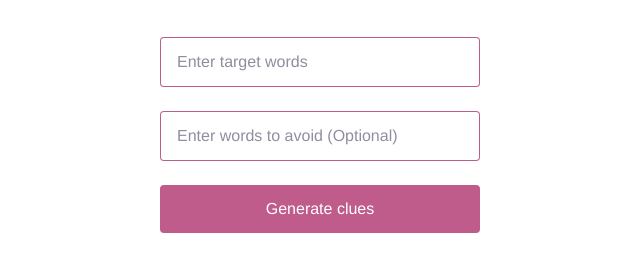
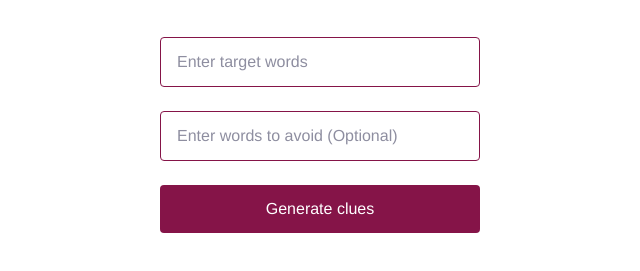
Before and after one commit to Shipened/codenames_assisstant_js, a website with bundled scripts: page docs/clueGiver.html in a window 1280 px wide. Shown: the part 227-498 px from the top of the page, without its empty margins (320-960 px from the left). Built offline with nearby package versions, Linux system fonts and the light colour scheme; no server answers; a web font is replaced by a local one.

Commit message:
adjusted colour again

```diff
--- a/docs/main.css
+++ b/docs/main.css
@@ -43,7 +43,7 @@ form {
 }
 input[type="text"] {
   padding: 12px 16px;
-  border: 1px solid #a21054ad;
+  border: 1px solid #851448;
   border-radius: 4px;
   margin-bottom: 24px;
 }
@@ -54,7 +54,7 @@ input[type="text"] {
 input[type="submit"] {
   padding: 12px 0;
   color: #fff;
-  background-color: #a21054ad;
+  background-color: #851448;
   border: none;
   border-radius: 4px;
   text-align: center;
@@ -63,7 +63,7 @@ input[type="submit"] {
 button[type=roleSelect] {
   padding: 12px 0;
   color: #fff;
-  background-color: #a21054ad;
+  background-color: #851448;
   border: 2px solid black;
   border-radius: 4px;
   text-align: center;
```
